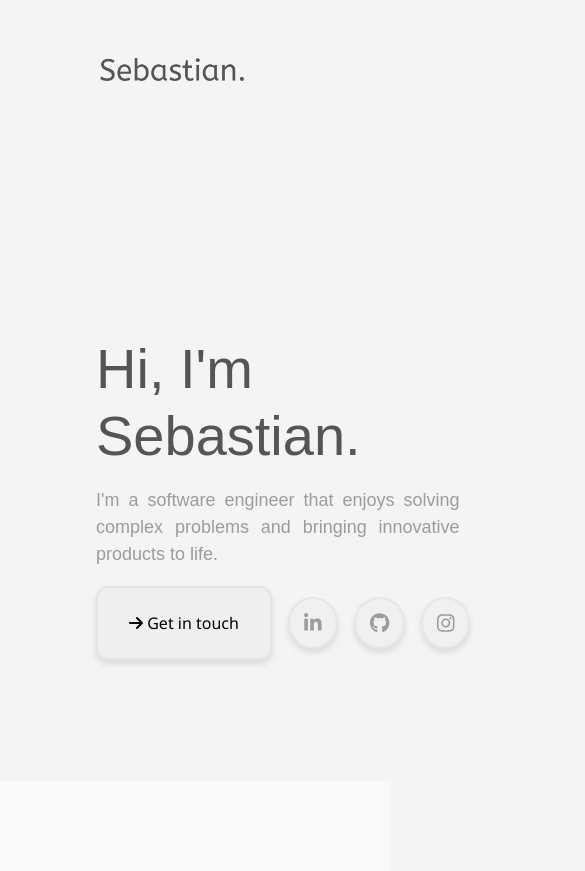
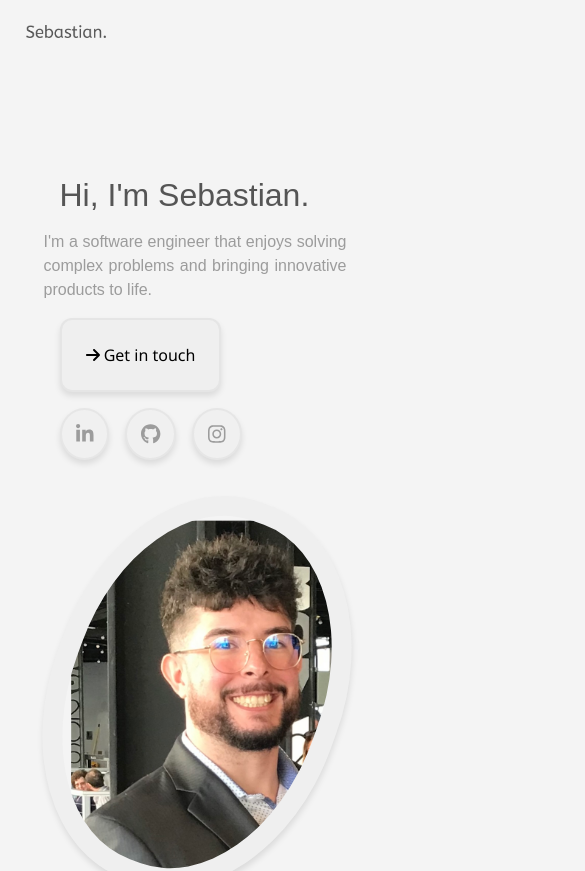
Before and after one commit to Checchii/portfolio, a React (Create React App) app: page / in a window 390 px wide. Shown: the top 871 px of the page, 585 px wide, since content can reach past the window. Built offline with nearby package versions, Linux system fonts and the light colour scheme.

Commit message:
mobile screen responsiveness

```diff
--- a/src/components/about/aboutme.css
+++ b/src/components/about/aboutme.css
@@ -12,7 +12,7 @@
   margin-top: 2rem;
   margin-left: 15rem;
   width: 380px;
-  height: 550px;
+  height: auto;
   border: 20px solid hsla(0, 0%, 90%, 40%);
   border-radius: 45%;
   padding: 0px;
@@ -94,38 +94,8 @@
   color: #9c9c9c;
 }
 
-.linked-in {
-  padding: 14px;
-  border: 2px solid hsla(0, 0%, 80%, 30%);
-  border-radius: 50%;
-  color: #9c9c9c;
-  background-color: #f0f0f0;
-  text-align: center;
-  box-shadow: 0px 4px 6px rgba(0, 0, 0, 0.1);
-  transition: transform 0.3s ease;
-}
-
-.linked-in:hover {
-  transform: scale(1.1);
-  cursor: pointer;
-}
-
-.github {
-  padding: 14px;
-  border: 2px solid hsla(0, 0%, 80%, 30%);
-  border-radius: 50%;
-  color: #9c9c9c;
-  background-color: #f0f0f0;
-  text-align: center;
-  box-shadow: 0px 4px 6px rgba(0, 0, 0, 0.1);
-  transition: transform 0.3s ease;
-}
-
-.github:hover {
-  transform: scale(1.1);
-  cursor: pointer;
-}
-
+.linked-in,
+.github,
 .instagram {
   padding: 14px;
   border: 2px solid hsla(0, 0%, 80%, 30%);
@@ -137,7 +107,92 @@
   transition: transform 0.3s ease;
 }
 
+.linked-in:hover,
+.github:hover,
 .instagram:hover {
   transform: scale(1.1);
   cursor: pointer;
 }
+
+/* Responsive Styles */
+@media (max-width: 768px) {
+  .about-container {
+    margin-top: 4rem;
+    margin-left: 1rem;
+    max-width: 70%;
+  }
+
+
+  .about-me {
+    margin-right: 2rem;
+  }
+
+  .title {
+    font-size: 2.5rem;
+  }
+
+  .contact-social-container {
+    flex-direction: column;
+    align-items: flex-start;
+    gap: 1rem;
+    padding-left: 2rem;
+  }
+
+  .contact-me {
+    width: 100%;
+    text-align: center;
+  }
+
+  .social {
+    margin-left: 0;
+  }
+
+  /* Move header image below the buttons */
+  .about-image-container {
+    flex-direction: column;
+    align-items: center;
+    margin-top: 2rem;
+  }
+
+  .header-image {
+    margin-top: 2rem;
+    margin-left: 0.2rem;
+    max-width: 260px;
+    border: 20px solid hsla(0, 0%, 90%, 40%);
+    border-radius: 48%;
+    overflow: hidden;
+    height: auto;
+    transform: rotate(20deg);
+  }
+
+  .image {
+    width: 120%;
+    height: 140%;
+    object-fit: fill;
+    padding-bottom: 0rem;
+    padding-left: 0rem;
+    transform: rotate(-20deg);
+  }
+}
+
+@media (max-width: 480px) {
+  .about-container {
+    margin-top: 5rem;
+    margin-left: 1rem;
+    max-width: 90%;
+  }
+
+  .title {
+    font-size: 2rem;
+  }
+
+  .about-me {
+    font-size: 16px;
+    padding-left: 1rem;
+  }
+
+  /* Further adjust for small mobile screens */
+  .header-image {
+    max-width: 250px;
+  }
+}
--- a/src/components/nav/navigation.css
+++ b/src/components/nav/navigation.css
@@ -12,6 +12,7 @@
   display: flex;
   justify-content: space-between;
   align-items: center;
+  flex-wrap: wrap; /* Allows wrapping for smaller screens */
 }
 
 .nav-logo {
@@ -29,3 +30,36 @@
 .logo {
   max-width: 9rem;
 }
+
+/* Responsive Styles */
+@media (max-width: 768px) {
+  .nav-logo {
+    margin-top: 1.5rem;
+    margin-left: 2rem;
+    font-size: 1.5rem; /* Adjusted font size for smaller screens */
+  }
+
+  .logo {
+    max-width: 7rem; /* Adjusted logo size for smaller screens */
+  }
+
+  .navbar {
+    padding: 8px 15px; /* Reduced padding for smaller screens */
+  }
+}
+
+@media (max-width: 480px) {
+  .nav-logo {
+    margin-top: 1rem;
+    margin-left: 1rem;
+    font-size: 1.2rem; /* Further adjusted font size for very small screens */
+  }
+
+  .logo {
+    max-width: 5rem; /* Further adjusted logo size for very small screens */
+  }
+
+  .navbar {
+    padding: 5px 10px; /* Further reduced padding */
+  }
+}
```
Lines whose indentation alone changed are shown as unchanged.
